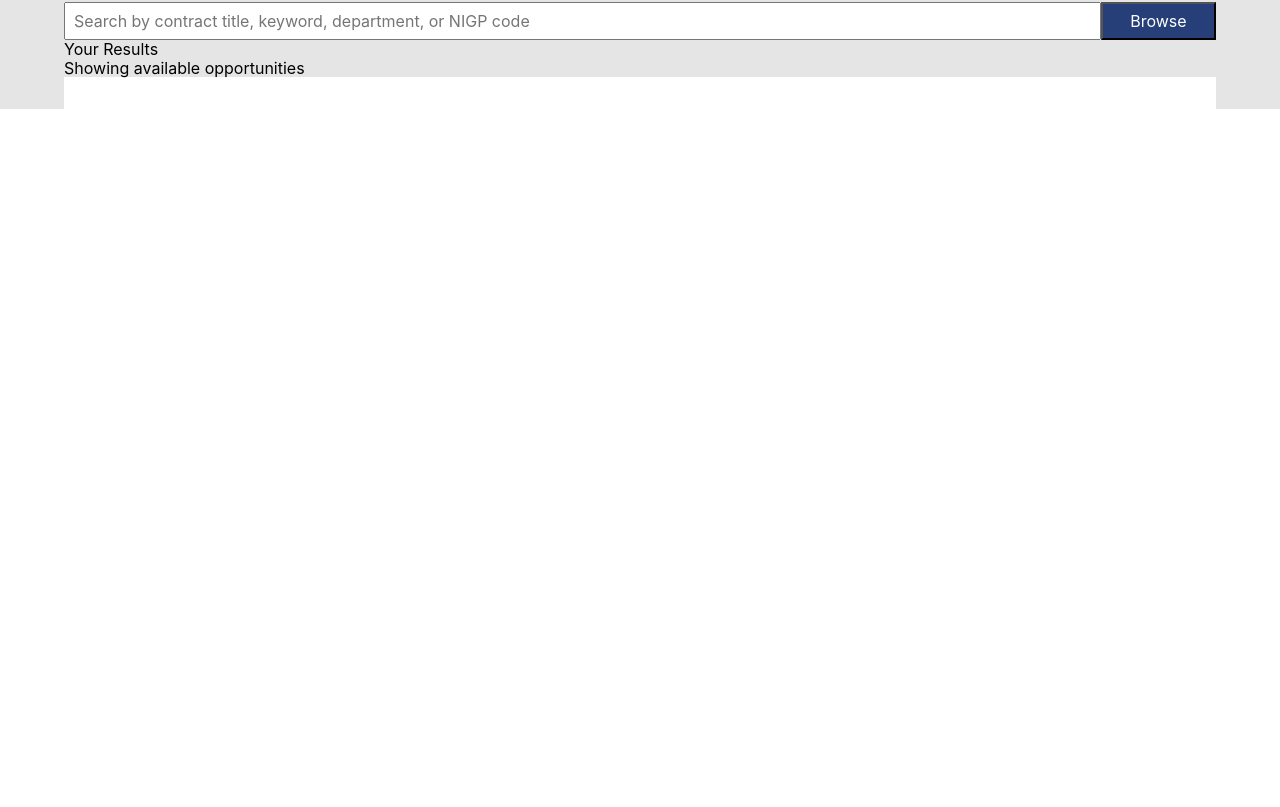
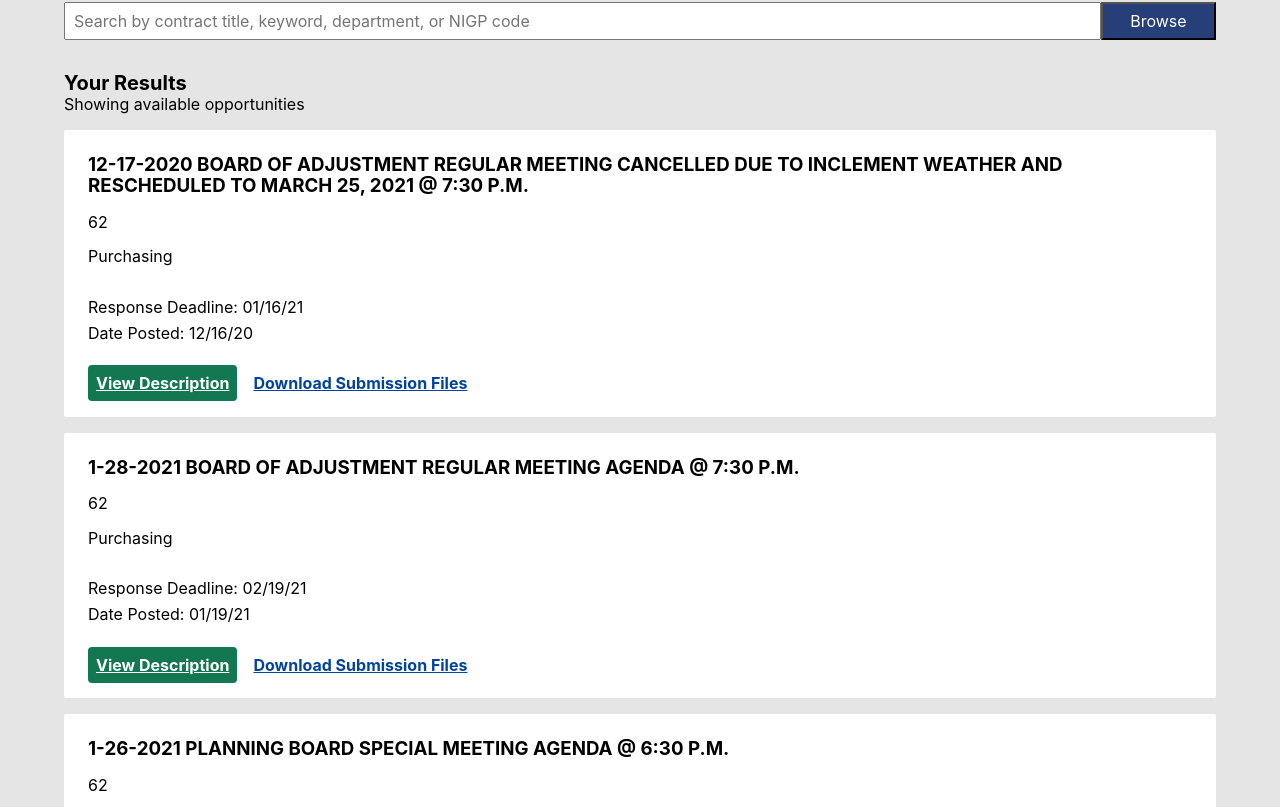
Before and after one commit to datnguyenner/paterson, a React (Create React App) app: page / in a window 1280 px wide. Shown: the part 613-1420 px from the top of the page. Before the commit the page ends 800 px from the top, so only its background shows below. Built offline with nearby package versions, Linux system fonts and the light colour scheme; no server answers.

Commit message:
Add test data

```diff
--- a/package.json
+++ b/package.json
@@ -11,7 +11,8 @@
     "react-dom": "^17.0.1",
     "react-scripts": "4.0.1",
     "web-vitals": "^0.2.4",
-    "xml-js": "^1.6.11"
+    "xml-js": "^1.6.11",
+    "date-fns": "^2.16.1"
   },
   "scripts": {
     "start": "react-scripts start",
--- a/src/App.js
+++ b/src/App.js
@@ -8,18 +8,121 @@ import Contact from './Contact';
 import Vendor from './Vendor';
 import Upcoming from './Upcoming';
 
+const xml = `<?xml version="1.0" encoding="ISO-8859-1"?>
+<feed xmlns="http://www.w3.org/2005/Atom">
+
+	<title>Latest Documents</title>
+	<link rel="self" href="https://www.patersonnj.gov/egov/api/request.egov?request=feed;dateformat=%25m%2D%25d%2D%25Y;featured=3;title=Latest%20Documents;ctype=4;classificationid=63" />
+	<updated>2021-01-21T09:22:25</updated>
+	<id>https://www.patersonnj.gov/egov/api/request.egov?request=feed;dateformat=%25m%2D%25d%2D%25Y;featured=3;title=Latest%20Documents;ctype=4;classificationid=63</id>
+	<author>
+		<name>Organization Information</name>
+	</author>
+
+		<years>
+
+			<year>2021</year>
+
+			<year>2020</year>
+
+			<year>2019</year>
+
+			<year>2018</year>
+
+			<year>2017</year>
+
+			<year>2016</year>
+
+			<year>2015</year>
+
+			<year>2014</year>
+
+			<year>2013</year>
+
+			<year>2012</year>
+
+			<year>2011</year>
+
+			<year>2010</year>
+
+			<year>2009</year>
+
+			<year>2008</year>
+
+		</years>
+
+
+
+		<entry>
+			<title>12-17-2020 BOARD OF ADJUSTMENT REGULAR MEETING CANCELLED DUE TO INCLEMENT WEATHER AND RESCHEDULED TO MARCH 25, 2021 @ 7:30 P.M.</title>
+			<link rel="alternate" href="https://www.patersonnj.gov/egov/apps/document/center.egov?view=item;id=4175" />
+			<updated>2020-12-16T20:11:49</updated>
+			<id>https://www.patersonnj.gov/egov/apps/document/center.egov?view=item;id=4175</id>
+      <featured>1</featured>
+
+
+			<classification_name>News &amp; Notices</classification_name>
+			<classification_id>62</classification_id>
+		</entry>
+
+		<entry>
+			<title>1-28-2021 BOARD OF ADJUSTMENT REGULAR MEETING AGENDA @ 7:30 P.M.</title>
+			<link rel="alternate" href="https://www.patersonnj.gov/egov/apps/document/center.egov?view=item;id=4238" />
+			<updated>2021-01-19T16:59:51</updated>
+			<id>https://www.patersonnj.gov/egov/apps/document/center.egov?view=item;id=4238</id>
+      <featured>1</featured>
+			<classification_name>News &amp; Notices</classification_name>
+			<classification_id>62</classification_id>
+		</entry>
+
+		<entry>
+			<title>1-26-2021 PLANNING BOARD SPECIAL MEETING AGENDA @ 6:30 P.M.</title>
+			<link rel="alternate" href="https://www.patersonnj.gov/egov/apps/document/center.egov?view=item;id=4236" />
+			<updated>2021-01-19T15:36:06</updated>
+			<id>https://www.patersonnj.gov/egov/apps/document/center.egov?view=item;id=4236</id>
+      <featured>0</featured>
+			<classification_name>News &amp; Notices</classification_name>
+			<classification_id>62</classification_id>
+		</entry>
+
+		<entry>
+			<title>1-26-2021 PLANNING BOARD SPECIAL MEETING AGENDA @ 7:00 P.M.</title>
+			<link rel="alternate" href="https://www.patersonnj.gov/egov/apps/document/center.egov?view=item;id=4237" />
+			<updated>2021-01-19T15:34:43</updated>
+			<id>https://www.patersonnj.gov/egov/apps/document/center.egov?view=item;id=4237</id>
+      <featured>0</featured>
+
+
+			<classification_name>News &amp; Notices</classification_name>
+			<classification_id>62</classification_id>
+		</entry>
+		<entry>
+			<title>HPC 1/25/2021 Regular Meeting Agenda</title>
+			<link rel="alternate" href="https://www.patersonnj.gov/egov/apps/document/center.egov?view=item;id=4243" />
+			<updated>2021-01-21T09:22:25</updated>
+			<id>https://www.patersonnj.gov/egov/apps/document/center.egov?view=item;id=4243</id>
+      <featured>0</featured>
+			<classification_name>Agendas</classification_name>
+			<classification_id>63</classification_id>
+		</entry>
+</feed>
+
+`
 function App() {
   const [selectedTab, setSelectedTab] = useState('open');
   const [data, setData] = useState({});
 
   useEffect(() =>{
-    const proxyurl = "";
+/*     const proxyurl = "https://cors-anywhere.herokuapp.com/";
     const url = "https://www.patersonnj.gov/egov/api/request.egov?request=feed;dateformat=%25m-%25d-%25Y;title=Latest%20Documents;ctype=4;classificationid=63;classificationid=67;count=5"; // site that doesn’t send Access-Control-*
     fetch(proxyurl + url) //
     .then(response => response.text())
     .then(contents => setData(JSON.parse(convert.xml2json(contents, {compact: true, spaces: 4}))))
-    .catch(() => console.log("Can’t access " + url + " response. Blocked by browser?"))
-})
+    .catch(() => console.log("Can’t access " + url + " response. Blocked by browser?")) */
+    const jsonData = JSON.parse(convert.xml2json(xml, {compact: true, spaces: 4}))
+    setData(jsonData)
+}, [])
+
   return (
     <div className='center' style={{backgroundColor:'#E5E5E5'}}>
       <div
@@ -73,7 +176,7 @@ function App() {
           </div>
         </header>
       </div>
-      {selectedTab === 'open' && <OpenOpportunities feeds={data?.feeds}/>}
+      {selectedTab === 'open' && <OpenOpportunities feeds={data?.feed?.entry}/>}
       {selectedTab === 'upcoming' && <Upcoming />}
       {selectedTab === 'vendor' && <Vendor />}
       {selectedTab === 'contact' && <Contact />}
--- a/src/OpenOpportunities.js
+++ b/src/OpenOpportunities.js
@@ -1,9 +1,32 @@
 import { useState } from 'react';
+import { format, addMonths } from 'date-fns'
 
-const OpenOpportunities = (feeds) => {
+const OpenOpportunities = ({feeds}) => {
 
   const [inputText, setInputText] = useState('')
   console.log(feeds)
+
+  const renderFeeds = () => {
+
+    return feeds.map((feed, i) => {
+      const datePosted = format(new Date(feed.updated._text), 'MM/dd/yy')
+      const responseDeadline = format(addMonths(new Date(feed.updated._text),1), 'MM/dd/yy')
+
+        return (
+          <div key={`${i}${feed.title._text}`} className='bg-white pa3 mt3 br1'>
+            <h3 className='ma2'>{feed.title._text}</h3>
+            <div className='ma2 mt3'>{feed.classification_id._text}</div>
+            <div className='ma2 mt3'>Purchasing</div>
+            <div className='ma2 mt4'>Response Deadline: {responseDeadline}</div>
+            <div className='ma2'>Date Posted: {datePosted}</div>
+            <div className='flex-row ma2 mt4 '>
+                <a className='bg-dark-green white pa2 br2 b' href={feed.link._attributes.href} target='_blank' rel='noreferrer'>View Description</a>
+                <a className='dark-blue pa2 ml2 b' href={feed.link._attributes.href} target='_blank' rel='noreferrer'>Download Submission Files</a>
+            </div>
+          </div>
+        )
+      })
+  }
 
   return (
     <div className='ml5-l mr5-l ml2 mr2' style={{ height: '55%' }}>
@@ -25,15 +48,13 @@ const OpenOpportunities = (feeds) => {
           Browse
         </button>
       </div>
-      <div>
+      <div className='mt4 f4 b'>
         Your Results
       </div>
       <div>
         Showing available opportunities
       </div>
-      <div className='bg-white pa3'>
-        <div></div>
-      </div>
+      {feeds && renderFeeds()}
   </div>
   );
 };
```
Also changed, not shown: 2 other files (tests, documents, lock files or other folders).
